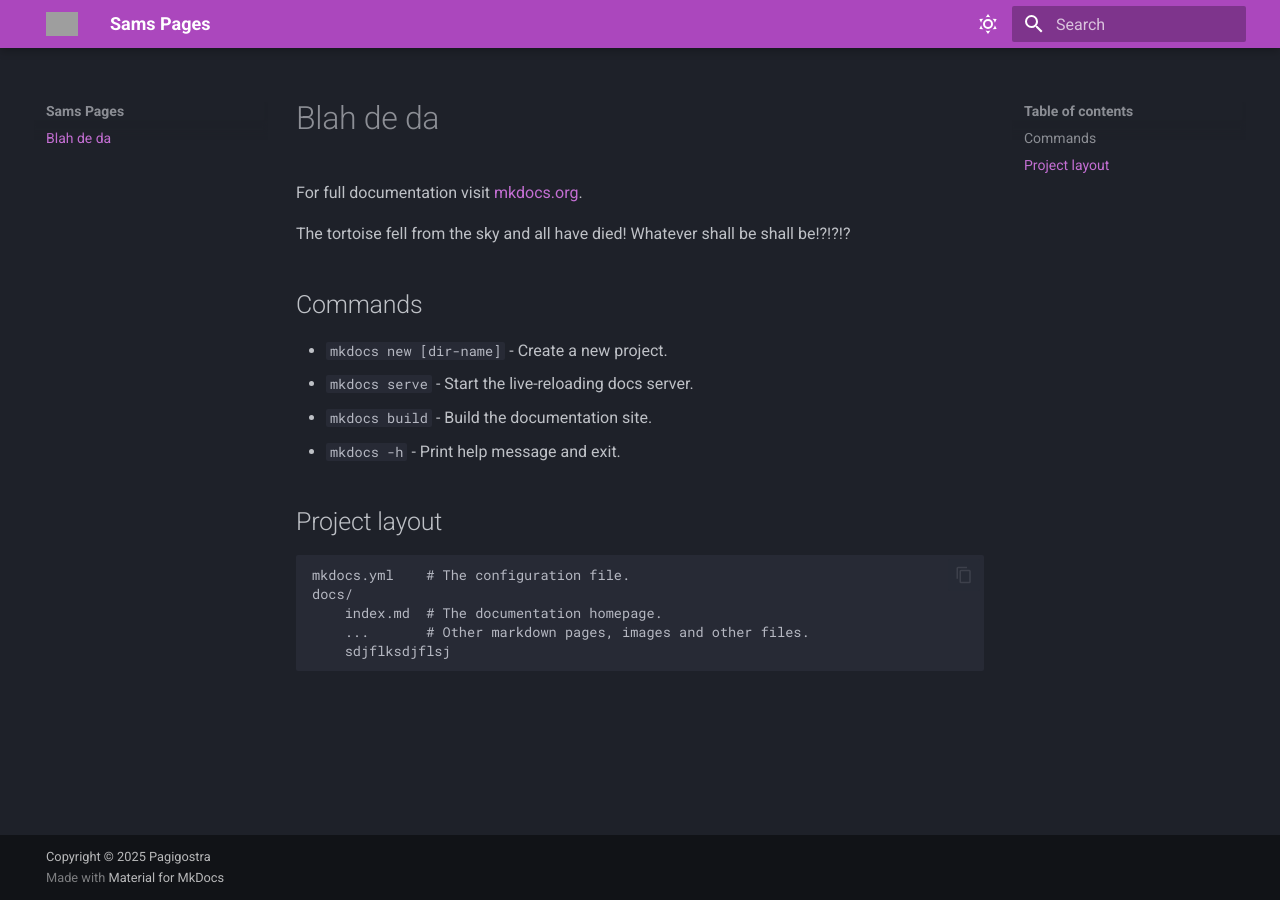
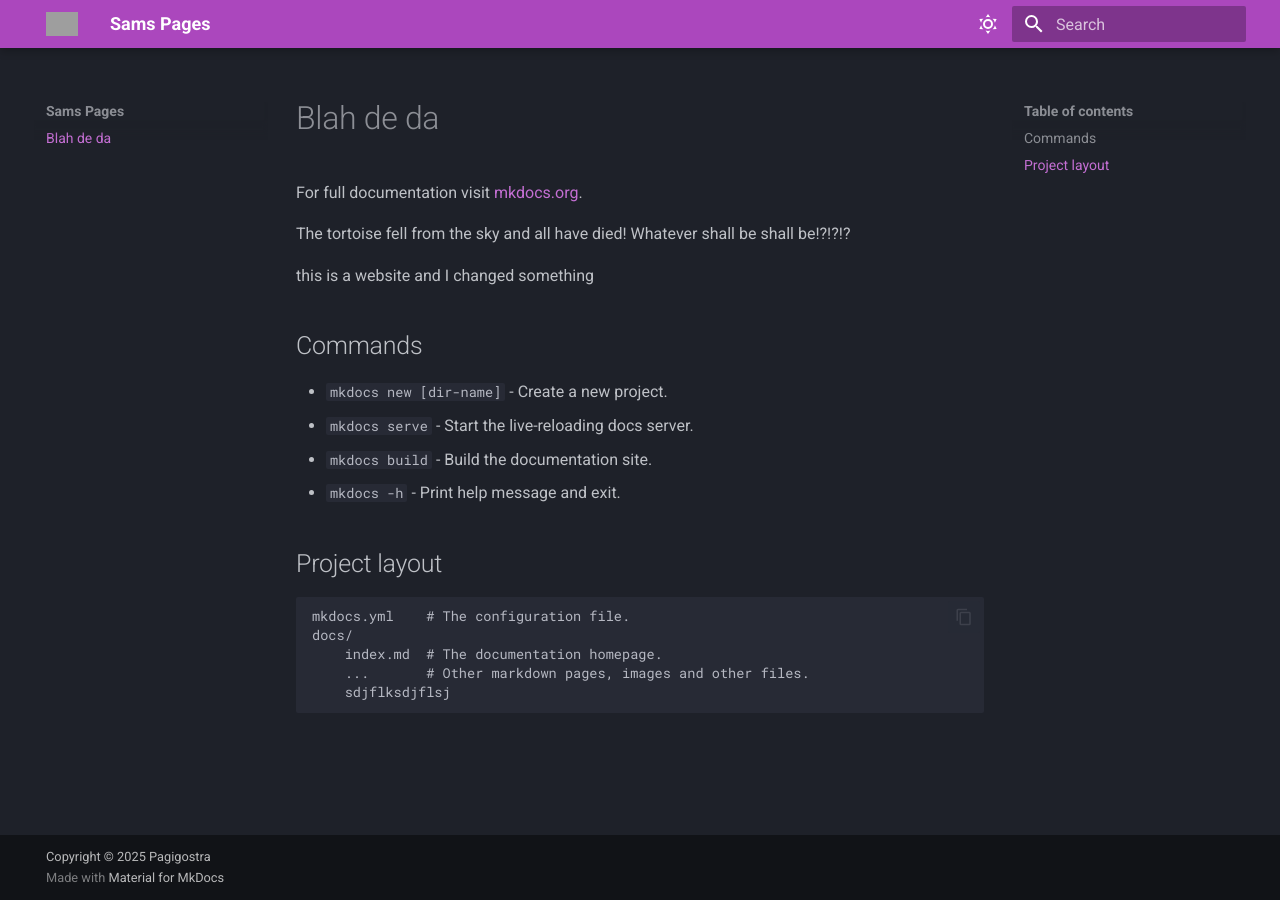
Before and after one commit to pagigostra/Website, an MkDocs documentation site: the page built from docs/index.md, in a window 1280 px wide. Built offline with MkDocs 1.6.1 and Material for MkDocs 9.7.7, drawn with Linux system fonts in a browser that asks for light colours; grey boxes are pictures that could not be loaded.

Commit message:
Update index.md

```diff
--- a/docs/index.md
+++ b/docs/index.md
@@ -4,6 +4,8 @@ For full documentation visit [mkdocs.org](https://www.mkdocs.org).
 
 The tortoise fell from the sky and all have died!
 Whatever shall be shall be!?!?!?
+
+this is a website and I changed something
 
 ## Commands
 
```
